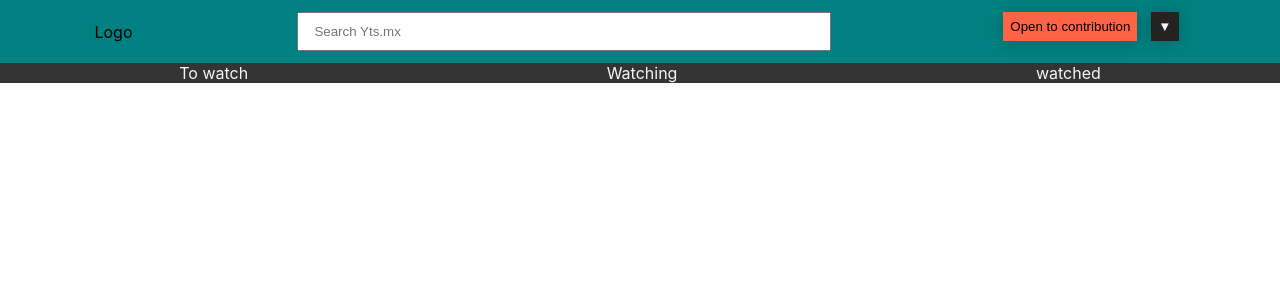
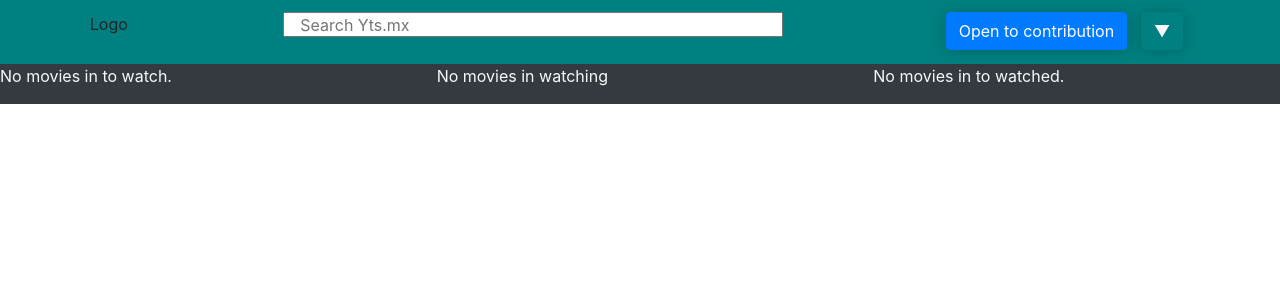
Before and after one commit to Sandip-Z/movies, a React (Create React App) app: page / in a window 1280 px wide. Shown: the top 300 px of the page. Built offline with nearby package versions, Linux system fonts and the light colour scheme.

Commit message:
[add] toWatch, watching and watched component

```diff
--- /dev/null
+++ b/src/components/Body/EmptyList.js
@@ -0,0 +1,7 @@
+import React from "react";
+
+const EmptyList = ({ message }) => {
+  return <p>{message}</p>;
+};
+
+export default EmptyList;
--- a/src/components/Body/ToWatch.js
+++ b/src/components/Body/ToWatch.js
@@ -1,7 +1,24 @@
 import React from "react";
+import { useDispatch, useSelector } from "react-redux";
+import EmptyList from "./EmptyList";
 
 const ToWatch = () => {
-  return <p>To watch</p>;
+  const movies = useSelector((state) => state.MovieReducer.toWatch) || [];
+  const dispatch = useDispatch();
+
+  const renderData = movies.map((movie) => {
+    return <p key={movie.id}>{movie.title}</p>;
+  });
+
+  return (
+    <>
+      {renderData.length ? (
+        renderData
+      ) : (
+        <EmptyList message="No movies in to watch." />
+      )}
+    </>
+  );
 };
 
 export default ToWatch;
--- a/src/components/Body/Watched.js
+++ b/src/components/Body/Watched.js
@@ -1,7 +1,24 @@
 import React from "react";
+import { useDispatch, useSelector } from "react-redux";
+import EmptyList from "./EmptyList";
 
 const Watched = () => {
-  return <p>watched</p>;
+  const movies = useSelector((state) => state.MovieReducer.watched) || [];
+  const dispatch = useDispatch();
+
+  const renderData = movies.map((movie) => {
+    return <p key={movie.id}>{movie.title}</p>;
+  });
+
+  return (
+    <>
+      {renderData.length ? (
+        renderData
+      ) : (
+        <EmptyList message="No movies in to watched." />
+      )}
+    </>
+  );
 };
 
 export default Watched;
--- a/src/components/Body/Watching.js
+++ b/src/components/Body/Watching.js
@@ -1,7 +1,24 @@
 import React from "react";
+import { useDispatch, useSelector } from "react-redux";
+import EmptyList from "./EmptyList";
 
 const Watching = () => {
-  return <p>Watching</p>;
+  const movies = useSelector((state) => state.MovieReducer.watching) || [];
+  const dispatch = useDispatch();
+
+  const renderData = movies.map((movie) => {
+    return <p key={movie.id}>{movie.title}</p>;
+  });
+
+  return (
+    <>
+      {renderData.length ? (
+        renderData
+      ) : (
+        <EmptyList message="No movies in watching" />
+      )}
+    </>
+  );
 };
 
 export default Watching;
--- a/src/components/Body/index.js
+++ b/src/components/Body/index.js
@@ -5,14 +5,14 @@ import Watching from "./Watching";
 
 const Body = () => {
   return (
-    <main className="d-flex justify-content-around bg-dark text-light">
-      <div className="to-watch">
+    <main className="row bg-dark text-light">
+      <div className="col-4">
         <ToWatch />
       </div>
-      <div className="watching">
+      <div className="col-4">
         <Watching />
       </div>
-      <div className="watched">
+      <div className="col-4">
         <Watched />
       </div>
     </main>
--- a/src/index.js
+++ b/src/index.js
@@ -5,6 +5,7 @@ import App from "./App";
 import Store from "./redux/store";
 import { Provider } from "react-redux";
 import * as serviceWorker from "./serviceWorker";
+import "bootstrap-css-only";
 
 ReactDOM.render(
   <React.StrictMode>
```
